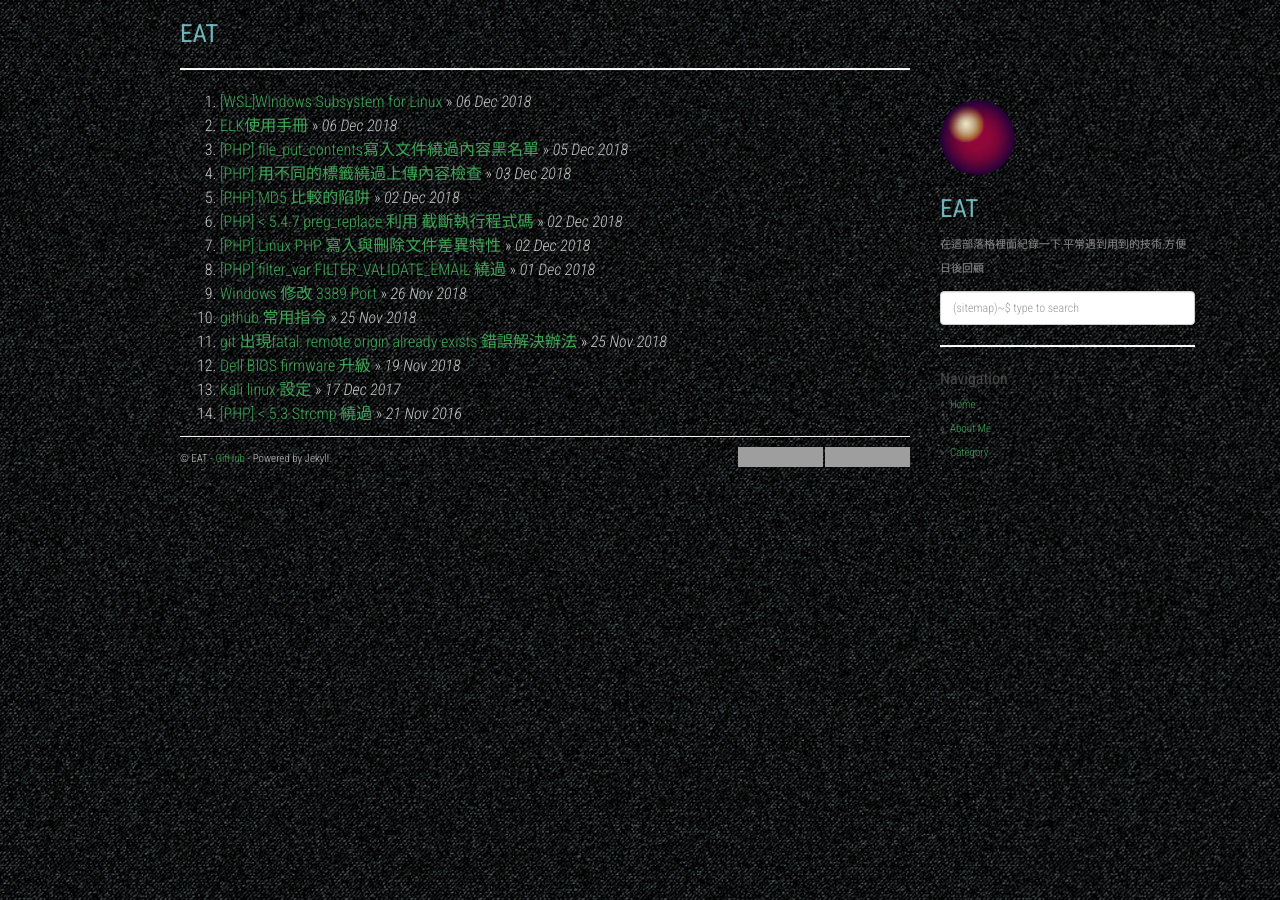
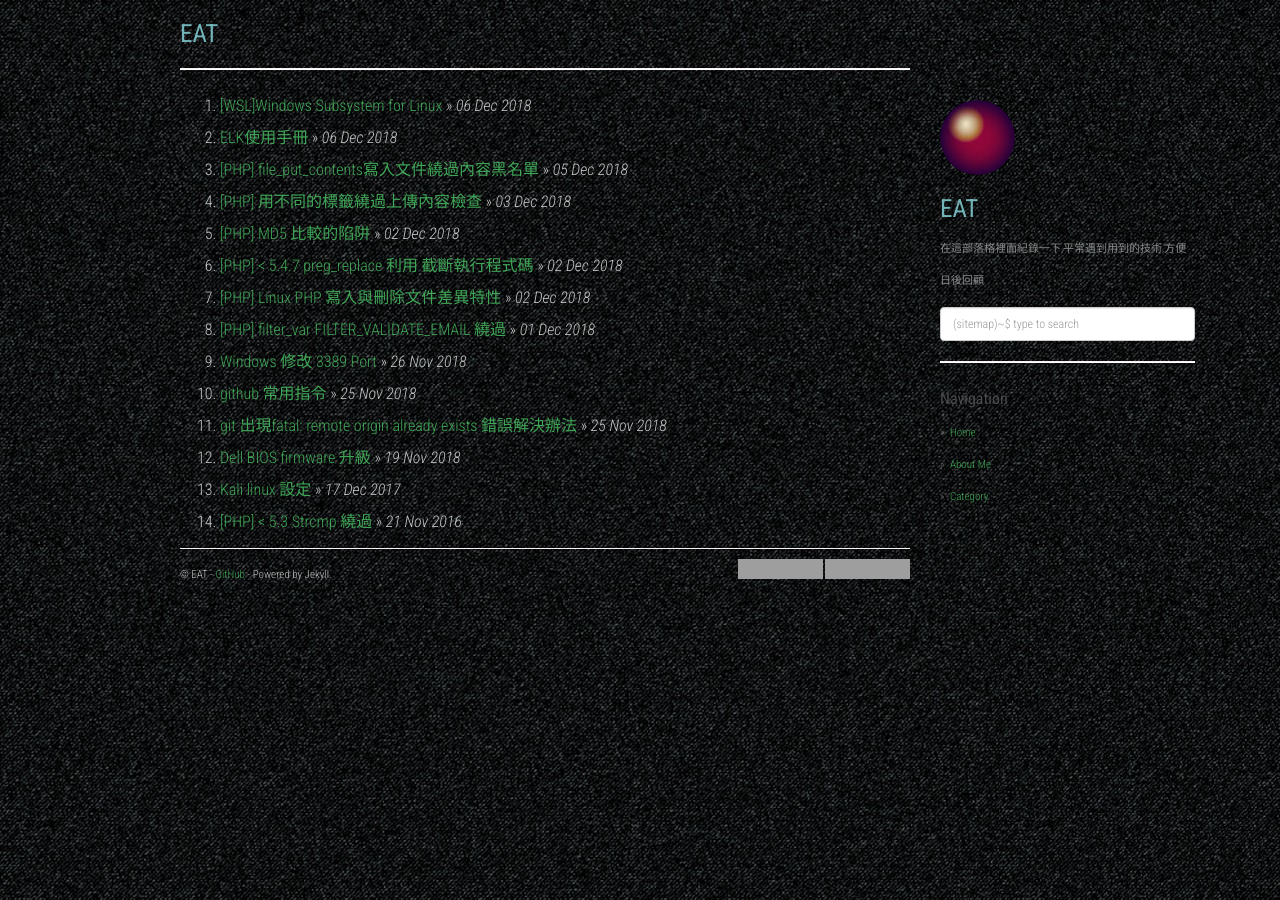
Before and after one commit to dyeat/dyeat.github.io, a Jekyll site: the page built from index.html, in a window 1280 px wide. Built offline with Jekyll 4.4.1, drawn with Linux system fonts in a browser that asks for light colours; nearby versions of some CDN libraries; the list of posts is cut into pages by our own code; grey boxes are pictures that could not be loaded.

Commit message:
update line-height

```diff
--- a/static/css/main.css
+++ b/static/css/main.css
@@ -1,7 +1,7 @@
 body {
   font-family: "Roboto Condensed", Arial, sans-serif;
   background: url("/static/img/background.jpg");
-  line-height: 1.5em;
+  line-height: 2.0em;
   font-weight: 300;
   font-size: 16px;
   color: #C5C8C6;
```
